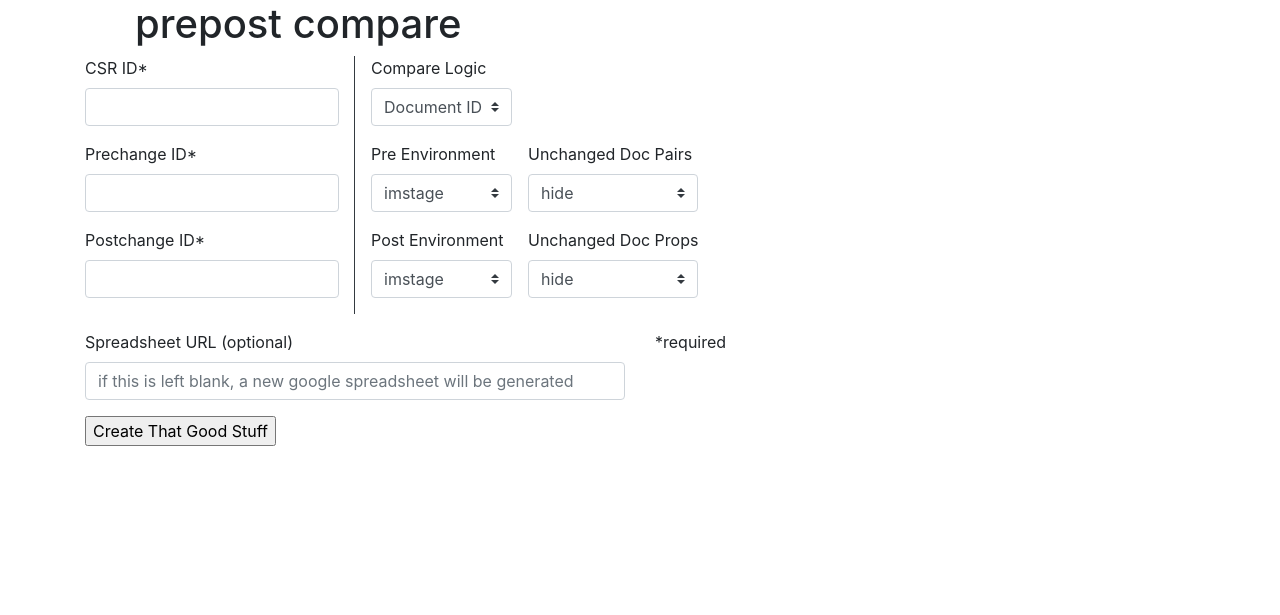
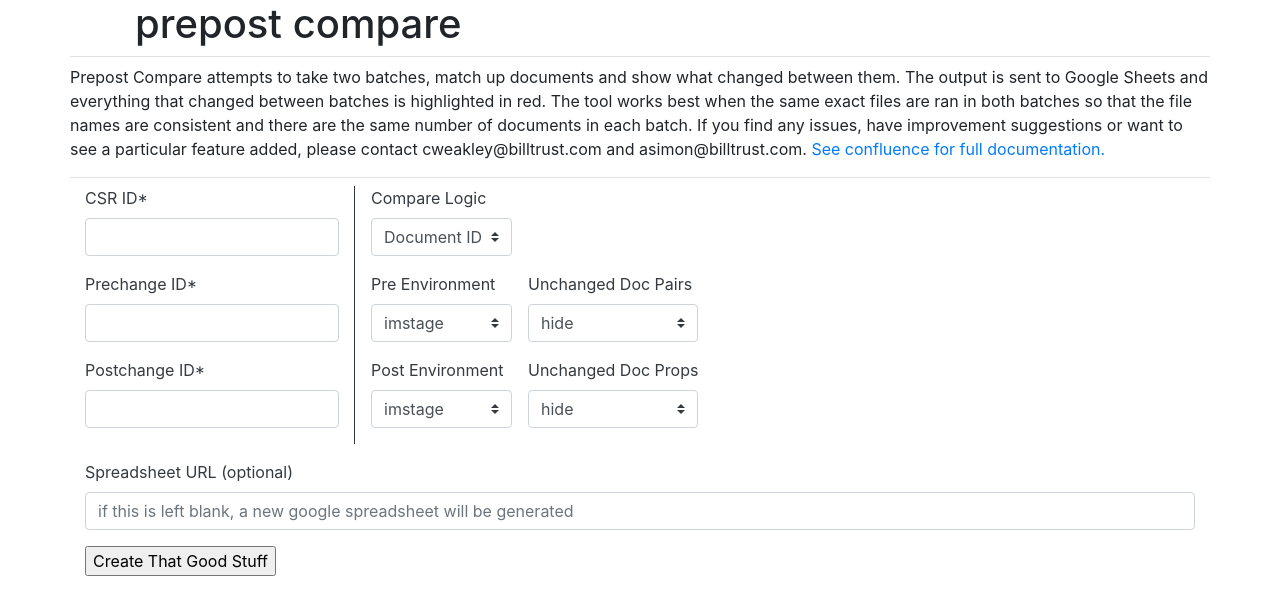
Before and after one commit to ast-tooling/ast_tooling_webapp, a Django app: page /prepost in a window 1280 px wide. Shown: the part 58-673 px from the top of the page. Run offline with Django 3.2, Linux system fonts and the light colour scheme; data comes from the database, SQL or seed files in the repository; parts of the project's set-up code (start-up, migrations or seed data) failed here and were passed over; some libraries are stand-ins or nearby versions.

Commit message:
Added popovers and link to confluence

```diff
--- a/app/templates/app/prepost.html
+++ b/app/templates/app/prepost.html
@@ -15,25 +15,33 @@
 
     <form id="form" class="form" action="{% url 'app:prepost' %}" method="post">
 
+      <div class="row border-top border-bottom border-gray pt-2 mb-2">
+        <p>
+          Prepost Compare attempts to take two batches, match up documents and show what changed between them. The output is sent to Google Sheets and everything that changed between batches is highlighted in red. The tool works best when the same exact files are ran in both batches so that the file names are consistent and there are the same number of documents in each batch. If you find any issues, have improvement suggestions or want to see a particular feature added, please contact cweakley@billtrust.com and asimon@billtrust.com. <a target="_blank" href="https://billtrust.atlassian.net/wiki/spaces/AT/pages/771129524/Prepost+Compare+Documentation">See confluence for full documentation.</a></h>
+        </p>
+      </div>
+
+
+
       <div class="row">
 
         <div class="col-3 border-right border-dark">
           {% csrf_token %}
-          {{form.csr_ppc_id|as_crispy_field}}
-          {{form.prechange_id|as_crispy_field}}
-          {{form.postchange_id|as_crispy_field}}
+          <a class="text-dark" href="#" data-toggle="tooltip" title="Numeric CSR ID, ex: 2179">{{form.csr_ppc_id|as_crispy_field}}</a>
+          <a class="text-dark" href="#" data-toggle="tooltip" title="Prechange Batch ID">{{form.prechange_id|as_crispy_field}}</a>
+          <a class="text-dark" href="#" data-toggle="tooltip" title="Postchange Batch ID">{{form.postchange_id|as_crispy_field}}</a>
         </div>
 
         <div class="col-1.5 ml-3">
-          {{form.compare_logic|as_crispy_field}}
-          {{form.pre_env|as_crispy_field}}
-          {{form.post_env|as_crispy_field}}
+          <a class="text-dark" href="#" data-toggle="tooltip" title="Match documents between batches using a master key or by sorted document id order.">{{form.compare_logic|as_crispy_field}}</a>
+          <a class="text-dark" href="#" data-toggle="tooltip" title="Environment that the prechange batch is from.">{{form.pre_env|as_crispy_field}}</a>
+          <a class="text-dark" href="#" data-toggle="tooltip" title="Environment that the postchange batch is from.">{{form.post_env|as_crispy_field}}</a>
         </div>
 
         <div class="col-1.5 ml-3 align-self-end">
 
-          {{form.unchanged_rows|as_crispy_field}}
-          {{form.unchanged_cols|as_crispy_field}}
+          <a class="text-dark" href="#" data-toggle="tooltip" title="How to handle doc prop pairs (rows) that were not changed between batches.">{{form.unchanged_rows|as_crispy_field}}</a>
+          <a class="text-dark" href="#" data-toggle="tooltip" title="How to handle document properties (columns) that were not changed for all documents between batches.">{{form.unchanged_cols|as_crispy_field}}</a>
         </div>
 
 
@@ -48,15 +56,10 @@
 
       </div>
 
-
-
       <div class="row mt-3">
         <div class="col">
-          {{form.spreadsheet_url|as_crispy_field}}
+          <a class="text-dark" href="#" data-toggle="tooltip" title="Google Sheets URL where the compare should display, only used if you have a pre-existing Google Sheet that you want to add to.  If left blank, a new spreadsheet will be created.">{{form.spreadsheet_url|as_crispy_field}}</a>
           <input type="submit" name="" value="Create That Good Stuff">
-        </div>
-        <div class="col">
-          *required
         </div>
       </div>
 
```
